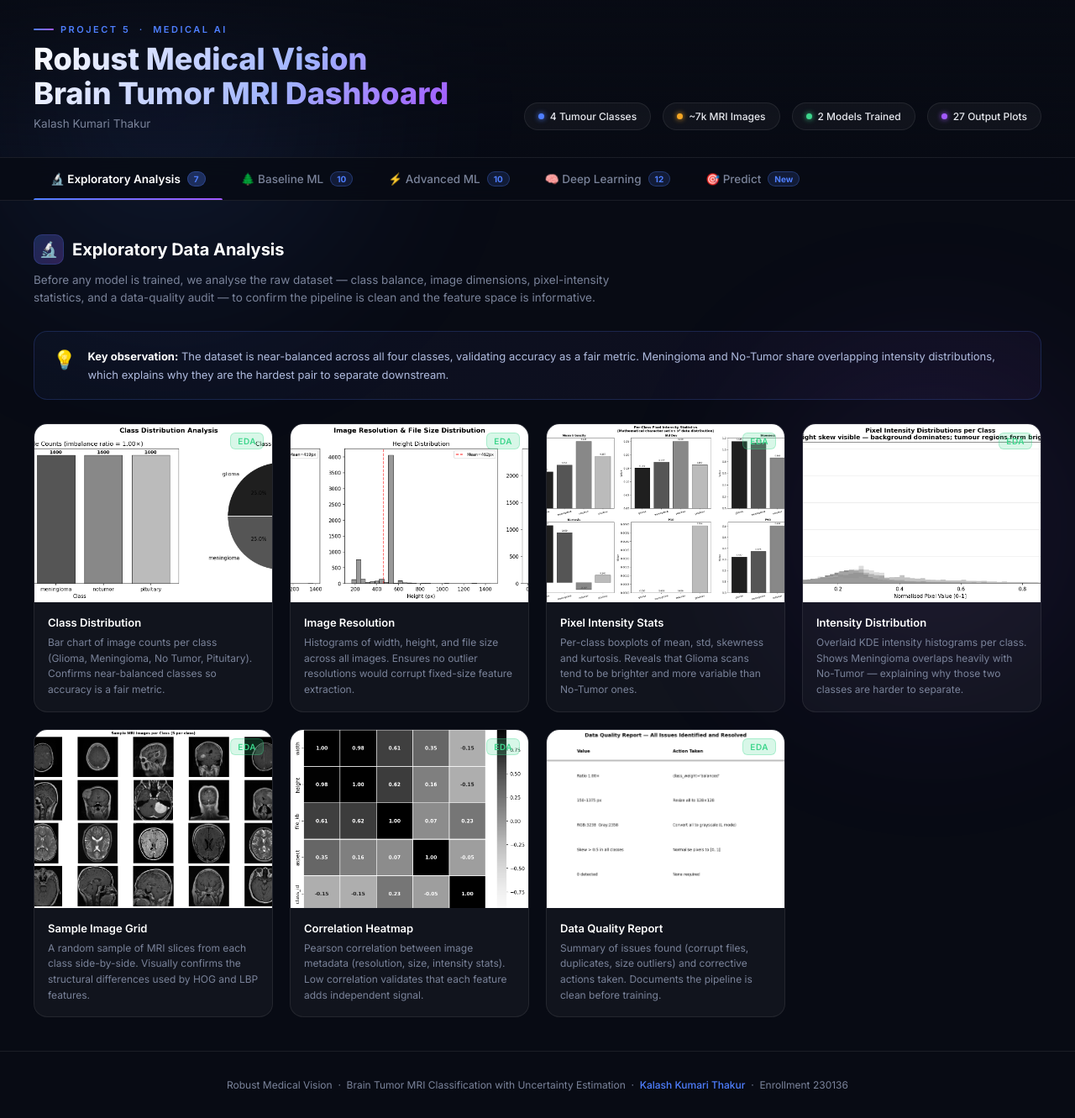
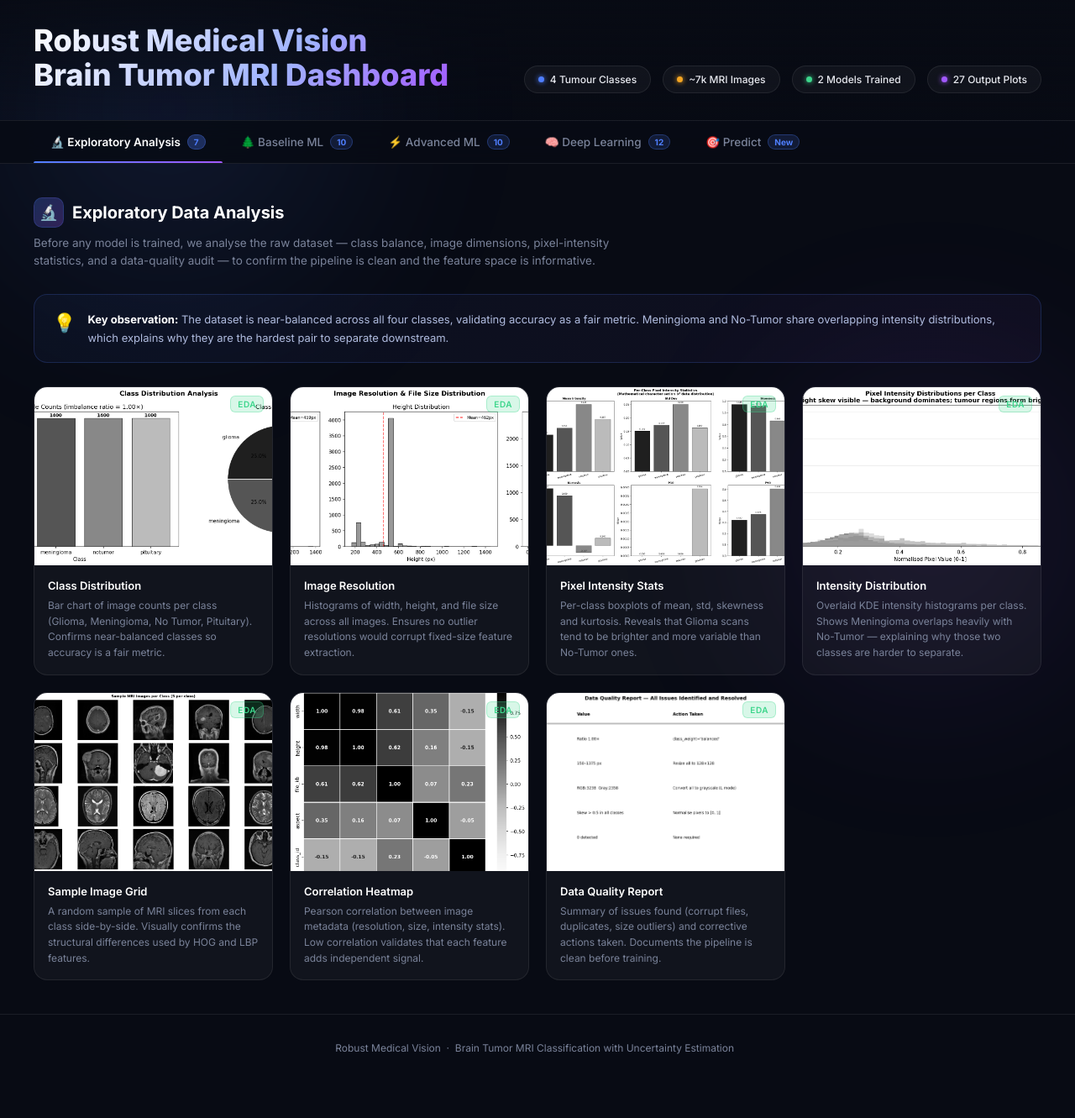
Before and after one commit to Kkt04/Robust-Medical-Vision, a plain HTML site: page index.html in a window 1280 px wide. Shown: the part 20-1351 px from the top of the page at 84% size. After the commit the page ends 1307 px from the top, so only its background shows below. Drawn offline with Linux system fonts and the light colour scheme.

Commit message:
first commit

```diff
--- a/index.html
+++ b/index.html
@@ -14,9 +14,7 @@
 
   <header class="header">
     <div class="header-left">
-      <div class="eyebrow">Project 5 &nbsp;·&nbsp; Medical AI</div>
       <h1>Robust Medical Vision<br>Brain Tumor MRI Dashboard</h1>
-      <p class="subtitle">Kalash Kumari Thakur &nbsp;</p>
     </div>
 
     <div class="stats-row">
@@ -258,8 +256,7 @@
   </main>
 
   <footer class="footer">
-    Robust Medical Vision &nbsp;·&nbsp; Brain Tumor MRI Classification with Uncertainty Estimation &nbsp;·&nbsp;
-    <span>Kalash Kumari Thakur</span> &nbsp;·&nbsp; Enrollment 230136
+    Robust Medical Vision &nbsp;·&nbsp; Brain Tumor MRI Classification with Uncertainty Estimation &nbsp;
   </footer>
 
   <div class="lightbox" id="lightbox" role="dialog" aria-modal="true" aria-label="Image viewer">
```
Also changed, not shown: 3 other files.
